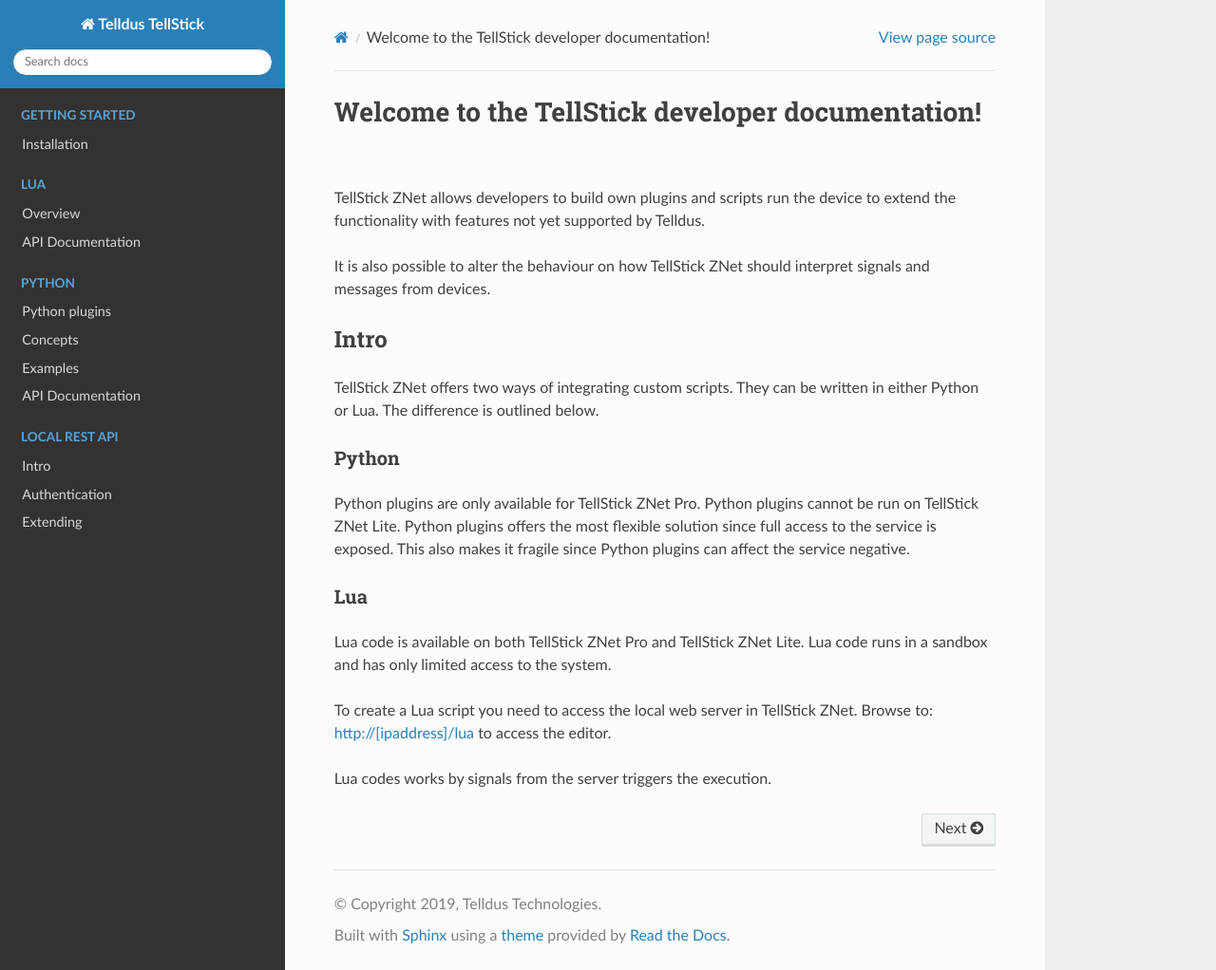
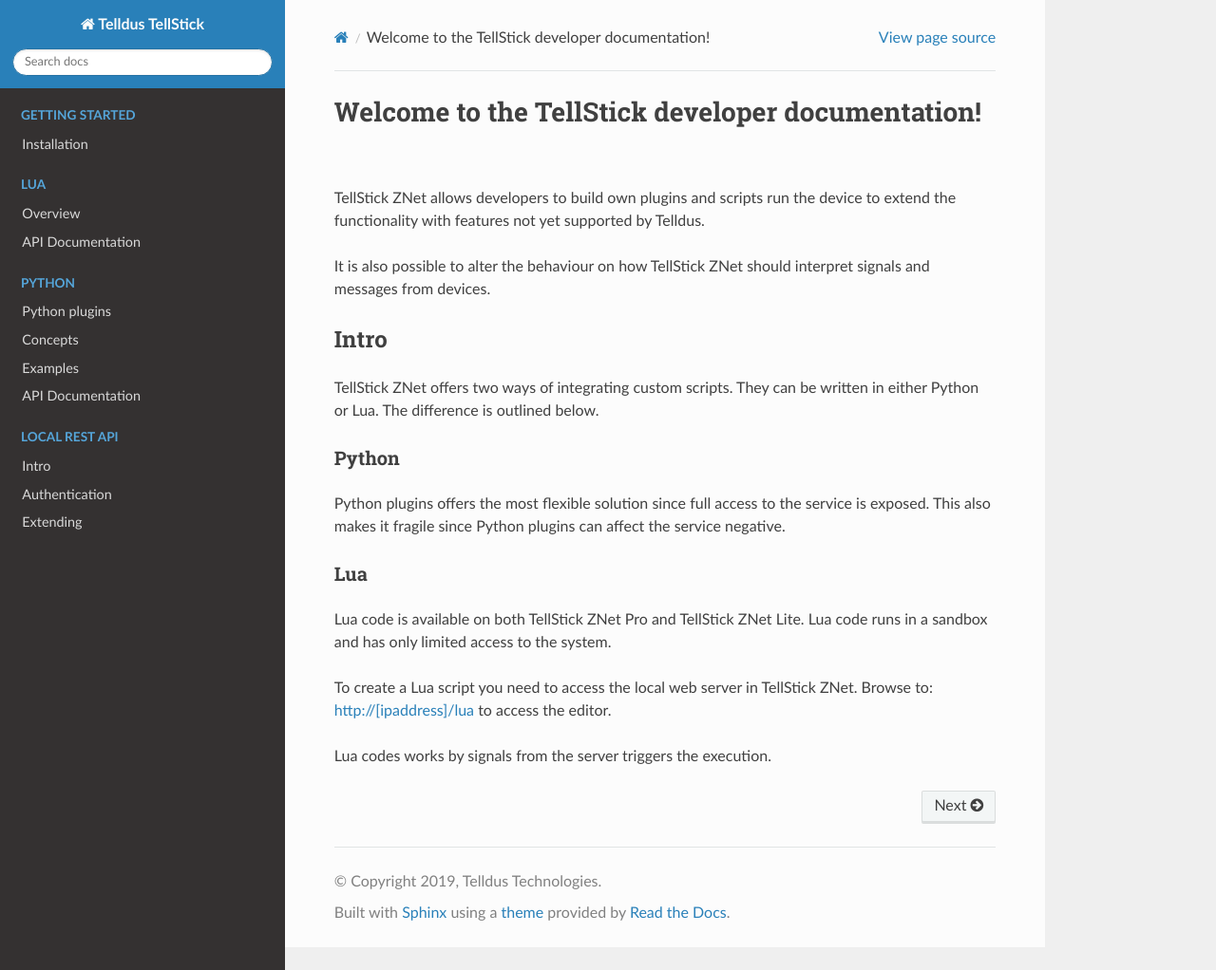
Before and after one commit to telldus/tellstick-server, a Sphinx documentation site: the page built from docs/index.rst, in a window 1280 px wide and 1022 px high. Shown: the whole window at 95% size. Built offline with Sphinx 7.4.7 and the Read the Docs theme 2.0.0, drawn with Linux system fonts in a browser that asks for light colours; the version number could not be read and is left out.

Commit message:
Remove text about TellStick ZNet Pro

```diff
--- a/docs/index.rst
+++ b/docs/index.rst
@@ -21,10 +21,8 @@
 Python
 ######
 
-Python plugins are only available for TellStick ZNet Pro. Python plugins cannot
-be run on TellStick ZNet Lite. Python plugins offers the most flexible solution
-since full access to the service is exposed. This also makes it fragile since
-Python plugins can affect the service negative.
+Python plugins offers the most flexible solution since full access to the service is exposed.
+This also makes it fragile since Python plugins can affect the service negative.
 
 Lua
 ###
```
